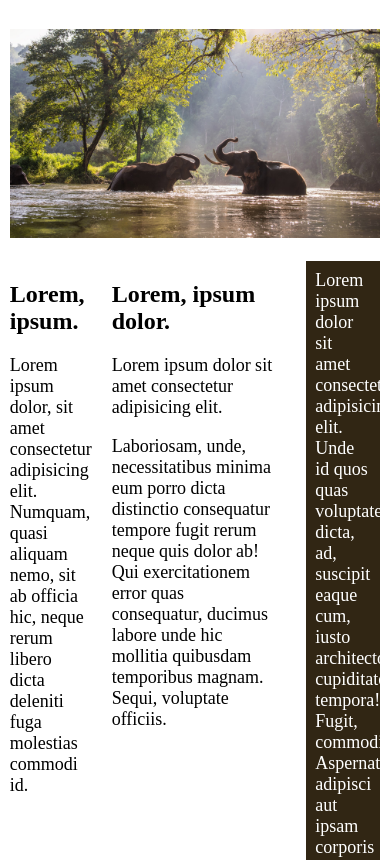
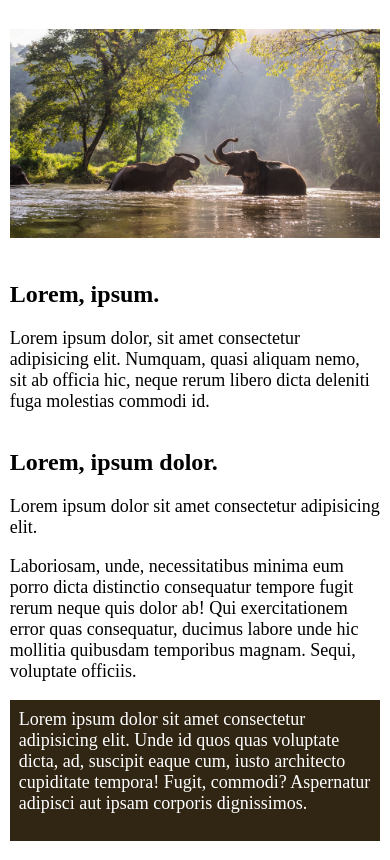
Before and after one commit to beckyalter/Elephant, a plain HTML site: page index.html in a window 390 px wide. Shown: the part 200-1060 px from the top of the page. Drawn offline with Linux system fonts and the light colour scheme.

Commit message:
Added media queries

```diff
--- a/style.css
+++ b/style.css
@@ -14,6 +14,7 @@ body {
     margin: 0;
 }
 
+
 /* Layout */
 img {
     max-width: 100%;
@@ -29,7 +30,7 @@ img {
   display: flex;
   margin: 1em 0;
   justify-content: space-between;
-  align-items: flex-start;
+  align-items: baseline;
 }
 
 .col-1 {
@@ -70,3 +71,15 @@ h1 span {
 p {
     margin-top: 0;
 }
+
+/* Media Queries */
+
+@media (max-width: 600px) {
+    .columns {
+        flex-direction: column;
+    }
+
+    .col {
+        width: 100%;
+    }
+}
```
